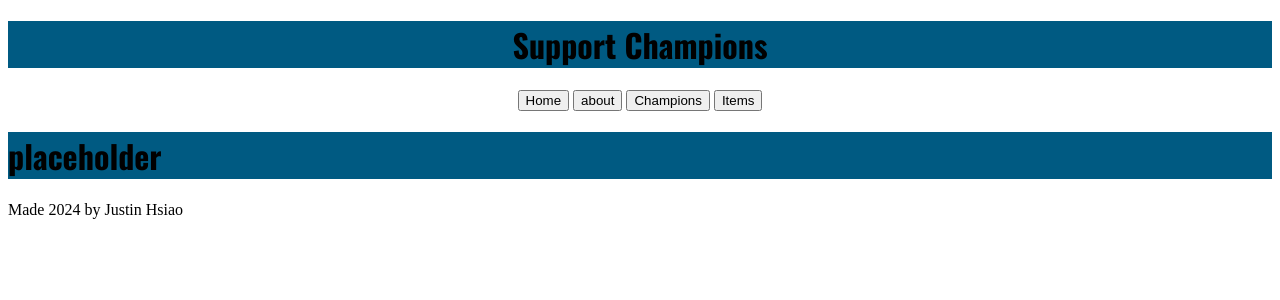
After one commit to Juni41/Website-12DTP, a Flask app: page /item_list in a window 1280 px wide. The commit adds this page. Shown: the top 300 px of the page. Run offline with Flask 3, Linux system fonts and the light colour scheme.

Commit message:
added routes for lists

```diff
--- a/Project/Templates/Home.html
+++ b/Project/Templates/Home.html
@@ -10,7 +10,10 @@
     </header>
     <nav>
       <center>
-        <h2><button type="button">Home</button></h2>
+        <a href="http://127.0.0.1:5000/"><button>Home</button></a>
+        <a href="http://127.0.0.1:5000/about"><button>about</button></a>
+        <a href="http://127.0.0.1:5000/champion_list"><button>Champions</button></a>
+        <a href="http://127.0.0.1:5000/item_list"><button>Items</button></a>
       </center>
     </nav>
     <main>
--- /dev/null
+++ b/Project/Templates/champion_list.html
@@ -0,0 +1,4 @@
+{% extends "Home.html" %}
+{% block content %}
+ <h1>placeholder</h1>
+{% endblock %}
--- /dev/null
+++ b/Project/Templates/item_list.html
@@ -0,0 +1,4 @@
+{% extends "Home.html" %}
+{% block content %}
+ <h1>placeholder</h1>
+{% endblock %}
--- a/Project/main.py
+++ b/Project/main.py
@@ -37,6 +37,13 @@ def homepage():
 def aboutpage():
   return render_template('about.html')
 
+@app.route('/item_list')
+def item_listpage():
+  return render_template('item_list.html')
+
+@app.route('/champion_list')
+def champion_lsitpage():
+  return render_template('champion_list.html')
 
 if __name__=="__main__":
   app.run(debug=True)
--- a/Project/static/css/style.css
+++ b/Project/static/css/style.css
@@ -10,7 +10,8 @@ champion-stats {
     margin: 0 auto;
 }
 h1 {
-    background-color: aqua;
+    background-color: #005A82;
     background-position: 2cm;
+    text-decoration-color: #091428;
     font-family: 'Oswald';
 }
```
